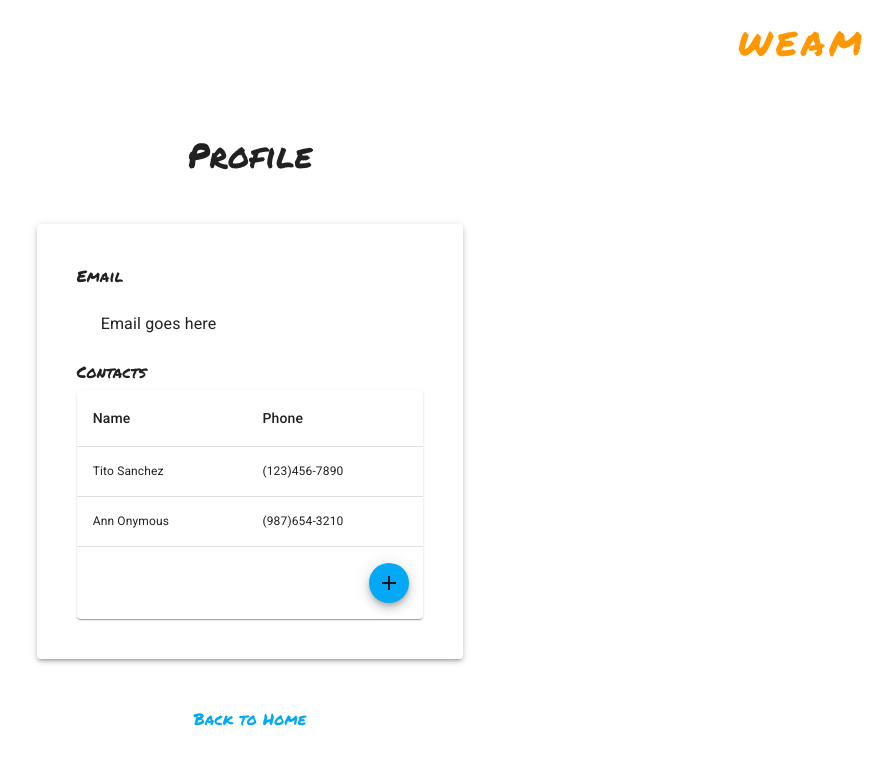
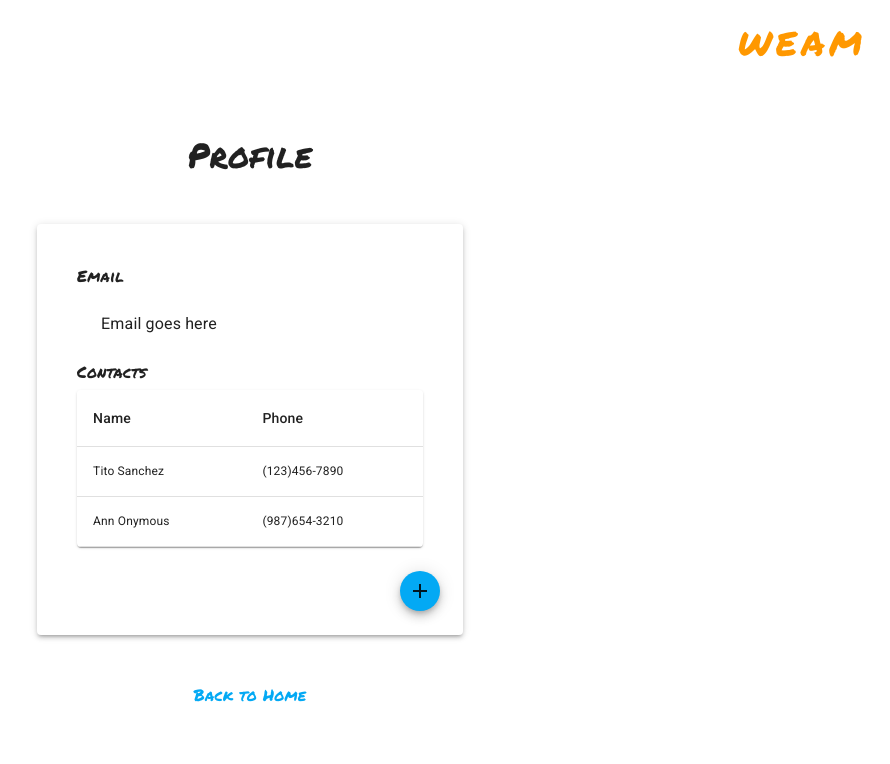
Before and after one commit to Maxisab/weam, a React (Create React App) app: page /profile in a window 1280 px wide. Shown: the top 764 px of the page, without its empty margins (390-1280 px from the left). Built offline with nearby package versions, Linux system fonts and the light colour scheme; no server answers; sample sign-in values are in the browser's storage.

Commit message:
Edit: moved 'add' button to profile component

```diff
--- a/src/components/ContactList.js
+++ b/src/components/ContactList.js
@@ -1,6 +1,4 @@
 import * as React from 'react';
-import AddIcon from '@mui/icons-material/Add'
-import Fab from '@mui/material/Fab'
 import Paper from '@mui/material/Paper';
 import Table from '@mui/material/Table';
 import TableBody from '@mui/material/TableBody';
@@ -69,9 +67,6 @@ export default function ContactList () {
           </TableBody>
         </Table>
       </TableContainer>
-      <Fab component='button' size="small" sx={{ m: 2, position: 'relative', left: '40%' }} color="primary" aria-label="add">
-        <AddIcon />
-      </Fab>
     </Paper>
   );
 }
--- a/src/pages/Profile/Profile.js
+++ b/src/pages/Profile/Profile.js
@@ -3,6 +3,8 @@ import ContactList from '../../components/ContactList'
 import { useAuthContext } from '../../hooks/auth/useAuthContext'
 // MUI
 import Box from "@mui/material/Box"
+import AddIcon from '@mui/icons-material/Add'
+import Fab from '@mui/material/Fab'
 import Grid from "@mui/material/Grid"
 import Paper from "@mui/material/Paper"
 import Stack from "@mui/material/Stack"
@@ -33,10 +35,10 @@ const Profile = () => {
         justifyContent='center'
       >
         <Grid item xs={10} md={6} lg={4}>
-          <Paper elevation={3} sx={{ p: 5 }}>
-            <Grid container spacing={2}>
+          <Paper elevation={3} sx={{ p: 3, pt: 5 }}>
+            <Grid container justifyContent='center'spacing={2}>
 
-              <Grid item xs={12}>
+              <Grid item xs={11}>
                 <Box>
                   <Typography textAlign='left' gutterBottom>
                     Email
@@ -52,6 +54,9 @@ const Profile = () => {
               </Grid>
 
             </Grid>
+            <Fab component='button' size="small" sx={{ mt: 3, position: 'relative', left: '45%' }} color="primary" aria-label="add">
+              <AddIcon />
+            </Fab>
           </Paper>
         </Grid>
       </Grid>
```
